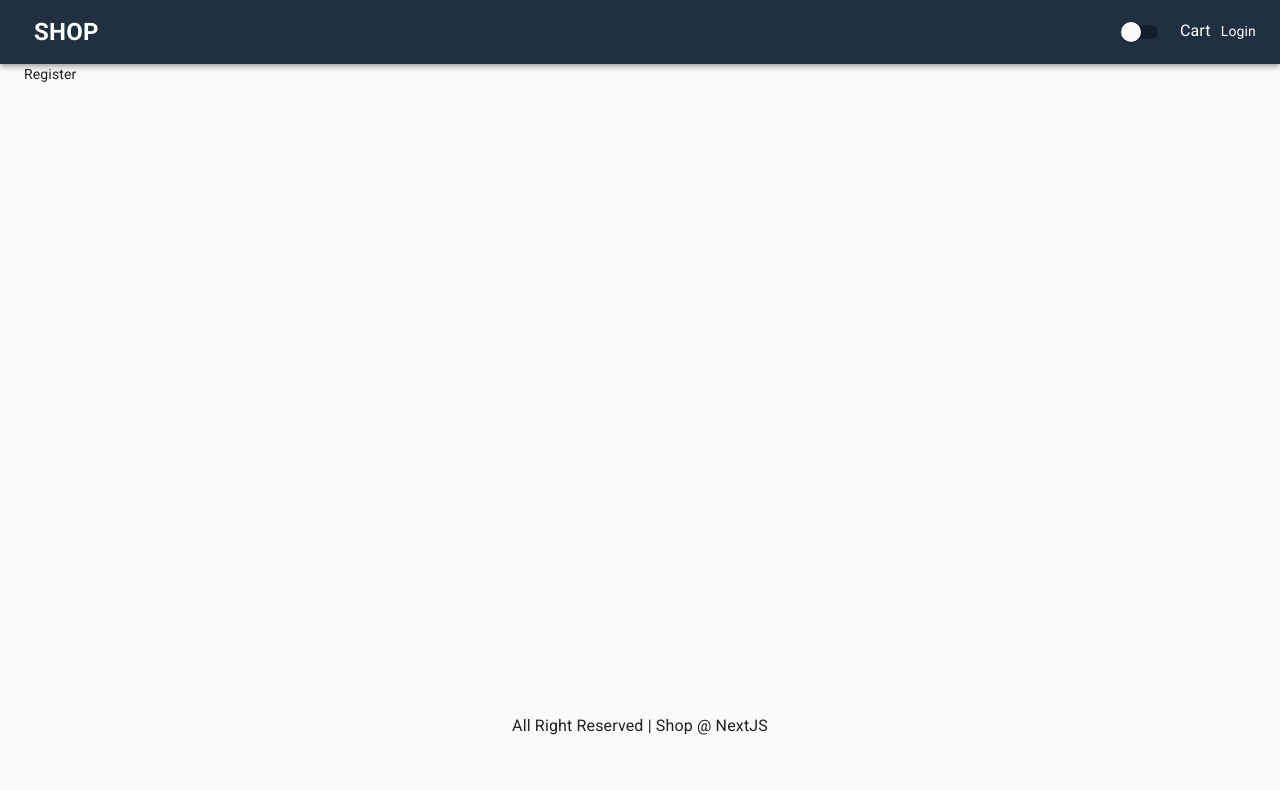
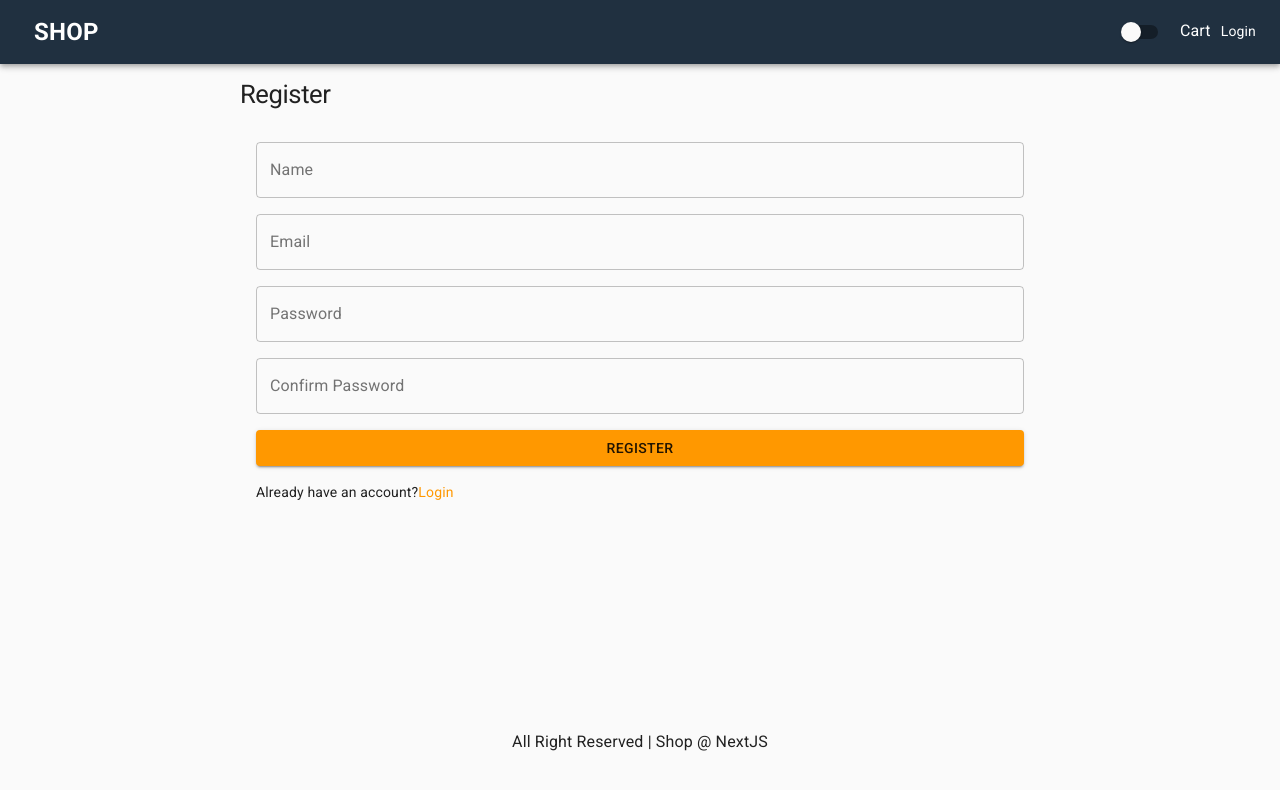
Before and after one commit to daniel-liemng/shop_nextjs, a Next.js app: page /register in a window 1280 px wide. Shown: the top 790 px of the page. Built offline with nearby package versions, Linux system fonts and the light colour scheme.

Commit message:
register UI/API

```diff
--- /dev/null
+++ b/pages/api/users/register.js
@@ -0,0 +1,37 @@
+import nc from 'next-connect';
+import bcrypt from 'bcryptjs';
+
+import User from '../../../models/User';
+import db from '../../../utils/db';
+import { signToken } from '../../../utils/auth';
+
+const handler = nc();
+
+handler.post(async (req, res) => {
+  await db.connectDB();
+
+  const { name, email, password } = req.body;
+
+  const newUser = new User({
+    name,
+    email,
+    password: bcrypt.hashSync(password),
+    isAdmin: false,
+  });
+
+  const user = await newUser.save();
+
+  await db.disconnectDB();
+
+  const token = signToken(user);
+
+  res.send({
+    token,
+    _id: user._id,
+    name: user.name,
+    email: user.email,
+    isAdmin: user.isAdmin,
+  });
+});
+
+export default handler;
--- a/pages/register.js
+++ b/pages/register.js
@@ -1,8 +1,128 @@
-import React from 'react';
+import {
+  Button,
+  Link,
+  List,
+  ListItem,
+  TextField,
+  Typography,
+} from '@material-ui/core';
+import React, { useContext, useEffect, useState } from 'react';
 import Layout from '../components/Layout';
+import useStyles from '../utils/styles';
+import NextLink from 'next/link';
+import axios from 'axios';
+import { Store } from '../utils/Store';
+import { useRouter } from 'next/router';
+import Cookies from 'js-cookie';
 
 const Register = () => {
-  return <Layout title={'Register'}>Register</Layout>;
+  const classes = useStyles();
+
+  const router = useRouter();
+  const { redirect } = router.query; // login?redirect=/shipping
+  const { state, dispatch } = useContext(Store);
+  const { userInfo } = state;
+
+  useEffect(() => {
+    if (userInfo) {
+      router.push('/');
+    }
+  }, []);
+
+  const [name, setName] = useState('');
+  const [email, setEmail] = useState('');
+  const [password, setPassword] = useState('');
+  const [confirmPassword, setConfirmPassword] = useState('');
+
+  const registerSubmitHandler = async (e) => {
+    e.preventDefault();
+
+    if (password !== confirmPassword) {
+      alert("Passwords don't match");
+      return;
+    }
+
+    try {
+      const { data } = await axios.post('/api/users/register', {
+        name,
+        email,
+        password,
+      });
+      dispatch({ type: 'USER_LOGIN', payload: data });
+      Cookies.set('userInfo', JSON.stringify(data));
+      router.push(redirect || '/');
+    } catch (err) {
+      alert(err.response.data ? err.response.data.message : err.message);
+    }
+  };
+
+  return (
+    <Layout title='Register'>
+      <form onSubmit={registerSubmitHandler} className={classes.form}>
+        <Typography component={'h1'} variant='h1'>
+          Register
+        </Typography>
+        <List>
+          <ListItem>
+            <TextField
+              fullWidth
+              variant='outlined'
+              id='name'
+              label='Name'
+              inputProps={{ type: 'name' }}
+              onChange={(e) => setName(e.target.value)}
+            ></TextField>
+          </ListItem>
+
+          <ListItem>
+            <TextField
+              fullWidth
+              variant='outlined'
+              id='email'
+              label='Email'
+              inputProps={{ type: 'email' }}
+              onChange={(e) => setEmail(e.target.value)}
+            ></TextField>
+          </ListItem>
+
+          <ListItem>
+            <TextField
+              fullWidth
+              variant='outlined'
+              id='password'
+              label='Password'
+              inputProps={{ type: 'password' }}
+              onChange={(e) => setPassword(e.target.value)}
+            ></TextField>
+          </ListItem>
+
+          <ListItem>
+            <TextField
+              fullWidth
+              variant='outlined'
+              id='confirmPassword'
+              label='Confirm Password'
+              inputProps={{ type: 'password' }}
+              onChange={(e) => setConfirmPassword(e.target.value)}
+            ></TextField>
+          </ListItem>
+
+          <ListItem>
+            <Button fullWidth variant='contained' color='primary' type='submit'>
+              Register
+            </Button>
+          </ListItem>
+
+          <ListItem>
+            Already have an account?{' '}
+            <NextLink href={`/login?redirect=${redirect || '/'}`} passHref>
+              <Link>Login</Link>
+            </NextLink>
+          </ListItem>
+        </List>
+      </form>
+    </Layout>
+  );
 };
 
 export default Register;
```
